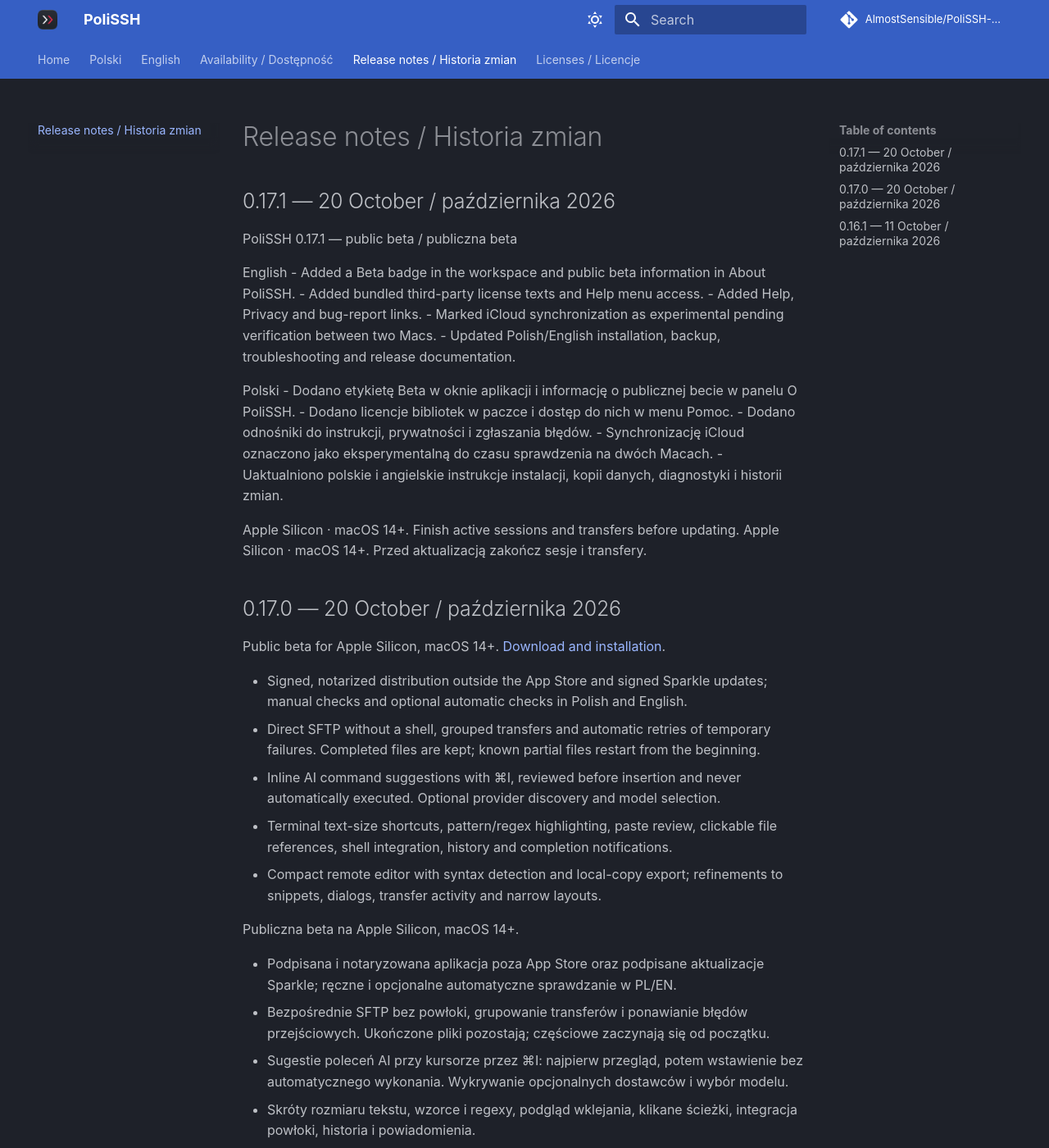
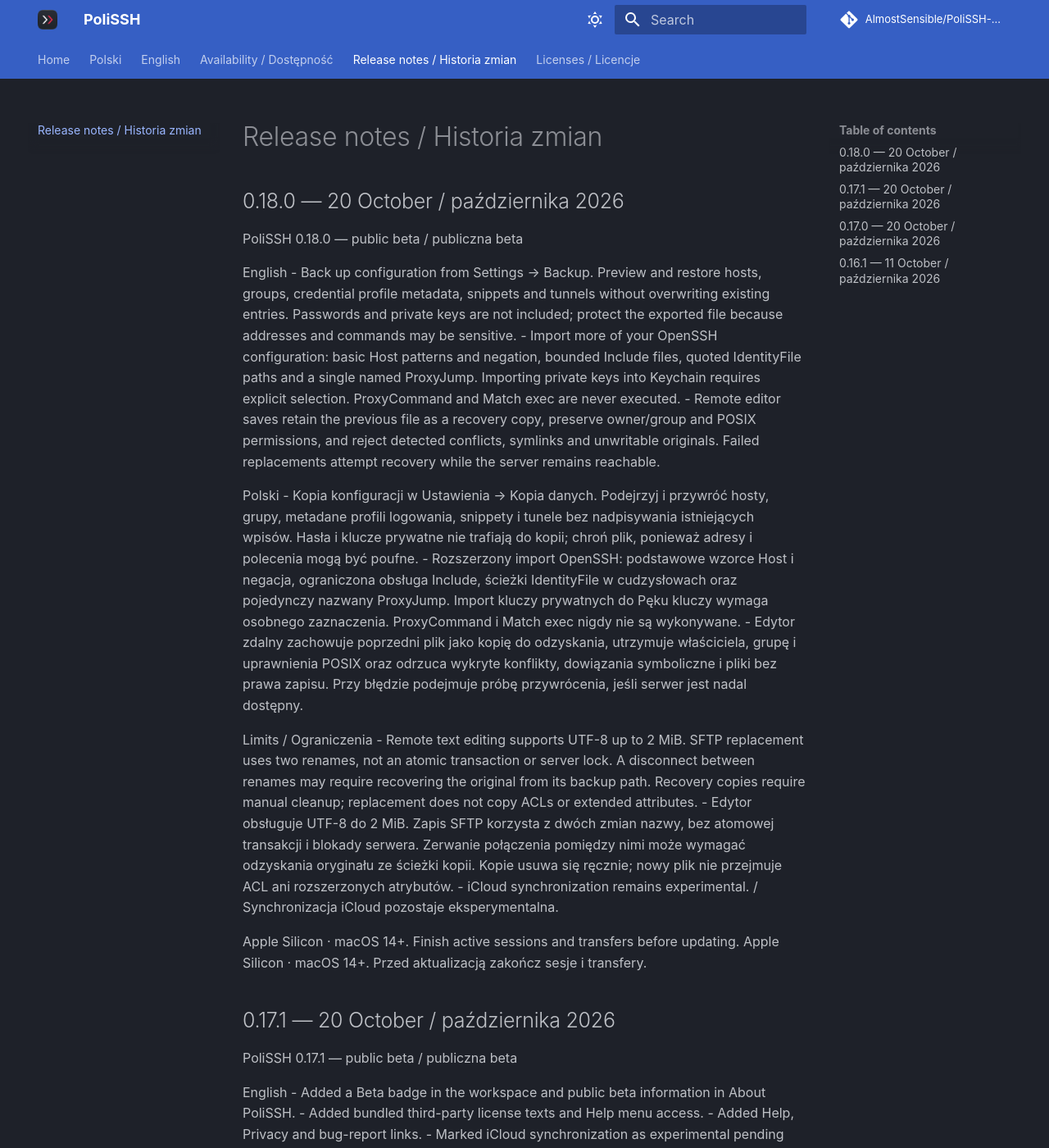
Before and after one commit to AlmostSensible/PoliSSH-docs, an MkDocs documentation site: the page built from docs/releases.md, in a window 1280 px wide and 1400 px high. Shown: the whole window at 82% size. Built offline with MkDocs 1.6.1 and Material for MkDocs 9.7.7, drawn with Linux system fonts in a browser that asks for light colours; comment, search, counter and statistics services are not loaded.

Commit message:
Publish PoliSSH 0.18.0 beta download and documentation

```diff
--- a/docs/licenses.md
+++ b/docs/licenses.md
@@ -8,6 +8,6 @@ PoliSSH korzysta z komponentów open source, m.in. SwiftTerm, Sparkle, UniFFI, r
 - [Syntax engine and grammar notices](assets/Syntax-NOTICE.txt)
 - [Operating-system icon notices](assets/HostOS-NOTICE.txt)
 
-Version 0.17.1 includes these notices in the application under Help → Third-party licenses. / Wersja 0.17.1 zawiera te informacje w aplikacji: Pomoc → Licencje bibliotek.
+Version 0.18.0 includes these notices in the application under Help → Third-party licenses. / Wersja 0.18.0 zawiera te informacje w aplikacji: Pomoc → Licencje bibliotek.
 
 Unmodified UniFFI 0.32.2 source is available from [Mozilla's pinned release](https://github.com/mozilla/uniffi-rs/tree/v0.32.2) and the corresponding exact-version crates at [crates.io](https://crates.io/crates/uniffi/0.32.2). See the complete notices for source locations and license terms.
--- a/docs/releases.md
+++ b/docs/releases.md
@@ -1,4 +1,26 @@
 # Release notes / Historia zmian
+
+## 0.18.0 — 20 October / października 2026
+
+PoliSSH 0.18.0 — public beta / publiczna beta
+
+English
+- Back up configuration from Settings → Backup. Preview and restore hosts, groups, credential profile metadata, snippets and tunnels without overwriting existing entries. Passwords and private keys are not included; protect the exported file because addresses and commands may be sensitive.
+- Import more of your OpenSSH configuration: basic Host patterns and negation, bounded Include files, quoted IdentityFile paths and a single named ProxyJump. Importing private keys into Keychain requires explicit selection. ProxyCommand and Match exec are never executed.
+- Remote editor saves retain the previous file as a recovery copy, preserve owner/group and POSIX permissions, and reject detected conflicts, symlinks and unwritable originals. Failed replacements attempt recovery while the server remains reachable.
+
+Polski
+- Kopia konfiguracji w Ustawienia → Kopia danych. Podejrzyj i przywróć hosty, grupy, metadane profili logowania, snippety i tunele bez nadpisywania istniejących wpisów. Hasła i klucze prywatne nie trafiają do kopii; chroń plik, ponieważ adresy i polecenia mogą być poufne.
+- Rozszerzony import OpenSSH: podstawowe wzorce Host i negacja, ograniczona obsługa Include, ścieżki IdentityFile w cudzysłowach oraz pojedynczy nazwany ProxyJump. Import kluczy prywatnych do Pęku kluczy wymaga osobnego zaznaczenia. ProxyCommand i Match exec nigdy nie są wykonywane.
+- Edytor zdalny zachowuje poprzedni plik jako kopię do odzyskania, utrzymuje właściciela, grupę i uprawnienia POSIX oraz odrzuca wykryte konflikty, dowiązania symboliczne i pliki bez prawa zapisu. Przy błędzie podejmuje próbę przywrócenia, jeśli serwer jest nadal dostępny.
+
+Limits / Ograniczenia
+- Remote text editing supports UTF-8 up to 2 MiB. SFTP replacement uses two renames, not an atomic transaction or server lock. A disconnect between renames may require recovering the original from its backup path. Recovery copies require manual cleanup; replacement does not copy ACLs or extended attributes.
+- Edytor obsługuje UTF-8 do 2 MiB. Zapis SFTP korzysta z dwóch zmian nazwy, bez atomowej transakcji i blokady serwera. Zerwanie połączenia pomiędzy nimi może wymagać odzyskania oryginału ze ścieżki kopii. Kopie usuwa się ręcznie; nowy plik nie przejmuje ACL ani rozszerzonych atrybutów.
+- iCloud synchronization remains experimental. / Synchronizacja iCloud pozostaje eksperymentalna.
+
+Apple Silicon · macOS 14+. Finish active sessions and transfers before updating.
+Apple Silicon · macOS 14+. Przed aktualizacją zakończ sesje i transfery.
 
 ## 0.17.1 — 20 October / października 2026
 
```
Also changed, not shown: docs/en/support.md (+2 -0 lines), docs/index.md (+1 -1 lines), docs/pl/support.md (+2 -0 lines), docs/status.md (+10 -4 lines).
